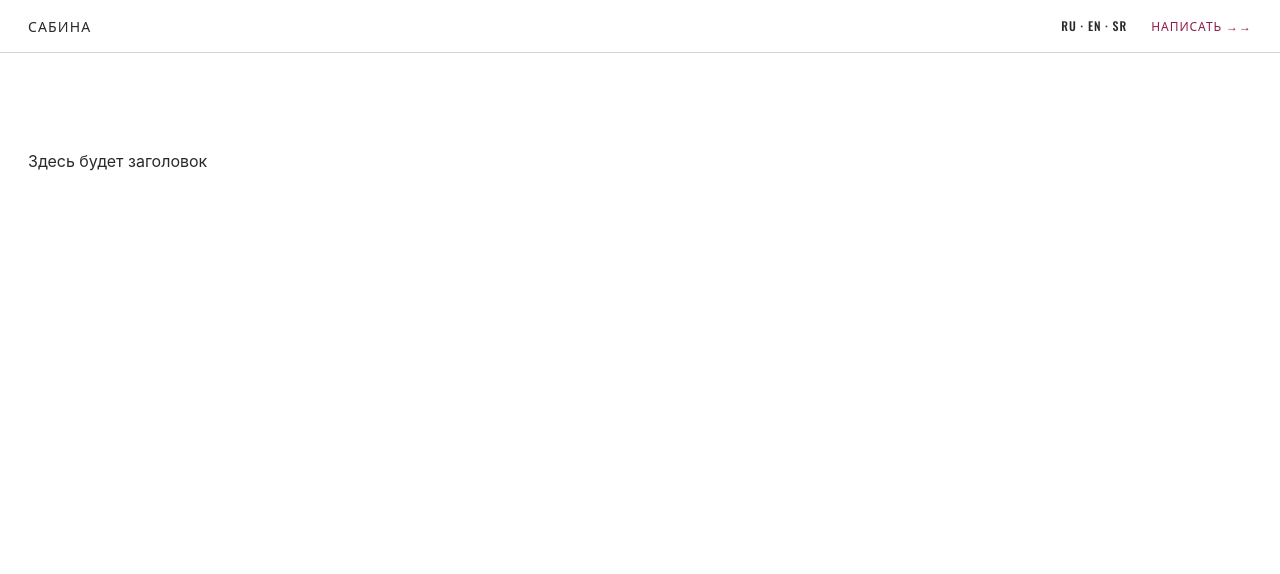
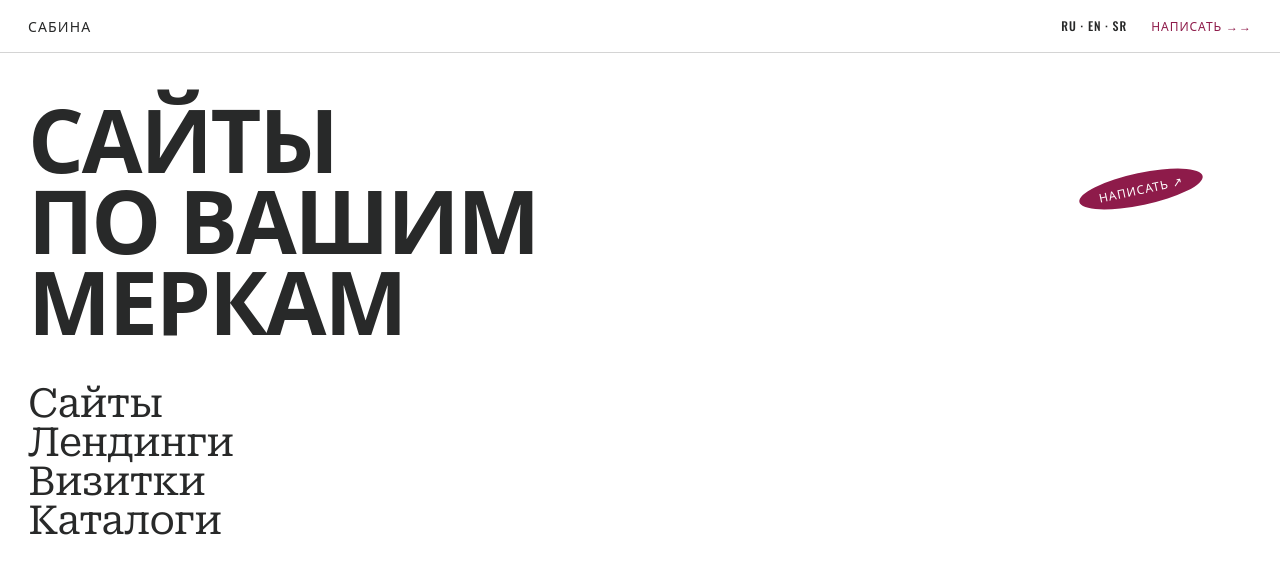
Before and after one commit to SabinaBatrakova/catalog-site, a React (Vite) app: page / in a window 1280 px wide. Shown: the top 574 px of the page. Built offline with nearby package versions, Linux system fonts and the light colour scheme.

Commit message:
feat: add hero with giant title and services list

```diff
--- /dev/null
+++ b/src/components/home/Hero.tsx
@@ -0,0 +1,32 @@
+import { contacts } from "@/lib/contacts";
+
+const services = ["Сайты", "Лендинги", "Визитки", "Каталоги"];
+
+export function Hero() {
+  return (
+    <section className="px-7 pb-16 pt-6 md:pt-10">
+      <div className="relative">
+        <h1 className="font-display text-[56px] font-semibold uppercase leading-[0.92] tracking-tight md:text-[88px]">
+          <span className="block">Сайты</span>
+          <span className="block">по вашим</span>
+          <span className="block">меркам</span>
+        </h1>
+
+        <a
+          href={contacts[0].href}
+          target="_blank"
+          rel="noreferrer"
+          className="absolute right-4 top-24 -rotate-12 rounded-[50%] bg-accent px-5 py-2 font-display text-xs font-medium uppercase tracking-[0.08em] text-white md:right-12 md:top-20"
+        >
+          Написать ↗
+        </a>
+      </div>
+
+      <ul className="font-narrow mt-12 font-serif text-[32px] leading-[0.98] tracking-tight md:text-[40px]">
+        {services.map((service) => (
+          <li key={service}>{service}</li>
+        ))}
+      </ul>
+    </section>
+  );
+}
--- a/src/pages/Catalog.tsx
+++ b/src/pages/Catalog.tsx
@@ -1,13 +1,12 @@
 import { SiteHeader } from "@/components/home/SiteHeader";
+import { Hero } from "@/components/home/Hero";
 
 export function Catalog() {
   return (
     <div id="top" className="min-h-screen bg-paper text-ink">
       <SiteHeader />
       <main>
-        <section className="px-7 py-24">
-          <p>Здесь будет заголовок</p>
-        </section>
+        <Hero />
       </main>
     </div>
   );
```
